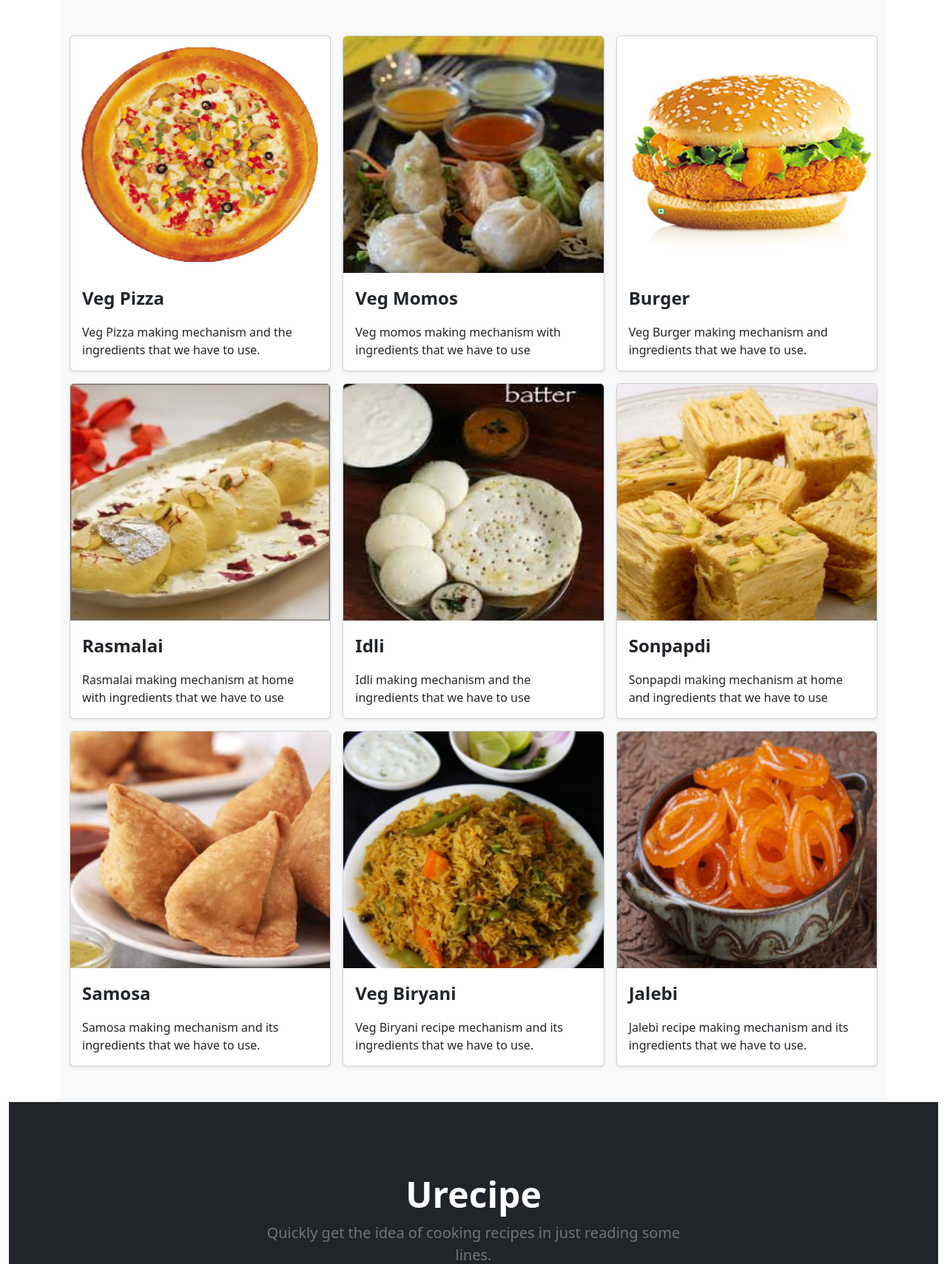
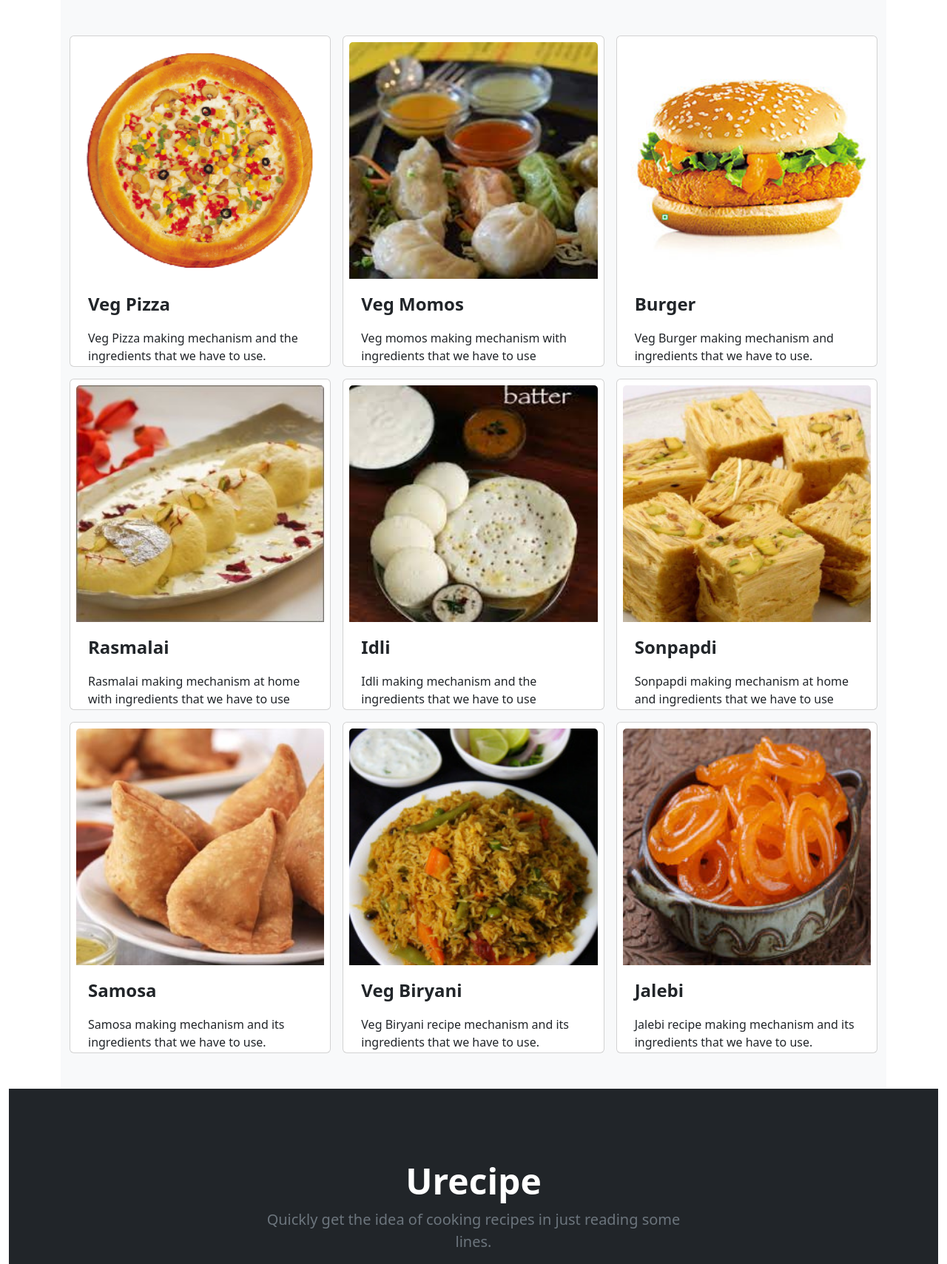
Before and after one commit to KapilKumar2002/Urecipe, a Django app: page / in a window 1280 px wide. Shown: the part 555-2264 px from the top of the page at 74% size. Run offline with Django 4.2, Linux system fonts and the light colour scheme; data comes from the database, SQL or seed files in the repository.

Commit message:
Update index.html

```diff
--- a/app/templates/app/index.html
+++ b/app/templates/app/index.html
@@ -2,10 +2,10 @@
 {% block title %} Home {% endblock title %}
 {% block content %}
 {% for message in messages %}
-    <div class="alert alert-success alert-dismissible fade show" role="alert">
-      <strong>{{message}}</strong>
-      <button type="button" class="btn-close" data-bs-dismiss="alert" aria-label="Close"></button>
-    </div>
+<div class="alert alert-success alert-dismissible fade show" role="alert">
+  <strong>{{message}}</strong>
+  <button type="button" class="btn-close" data-bs-dismiss="alert" aria-label="Close"></button>
+</div>
 {% endfor %}
 <div class="container-fluid">
   <div id="myCarousel" class="carousel slide" data-bs-ride="carousel">
@@ -45,13 +45,11 @@
         {% for recipe in recipes %}
         <a href="{% url 'app:recipe' recipe.id %}" class="text-decoration-none text-dark">
           <div class="col">
-            <div class="card shadow-sm">
-              <img src="{{recipe.recipe_image.url}}" alt="" class="card-img-top" style="height:20rem">
-
+            <div class="card shadow-m p-2" style="height:28rem ;">
+              <img class="card-img-top" style="height:20rem" src="{{recipe.recipe_image.url}}" alt="connect">
               <div class="card-body">
                 <p class="card-text fw-bold fs-4">{{recipe.recipe_name}}</p>
                 <p class="card-text ">{{recipe.recipe_desc}}</p>
-
               </div>
             </div>
           </div>
```
